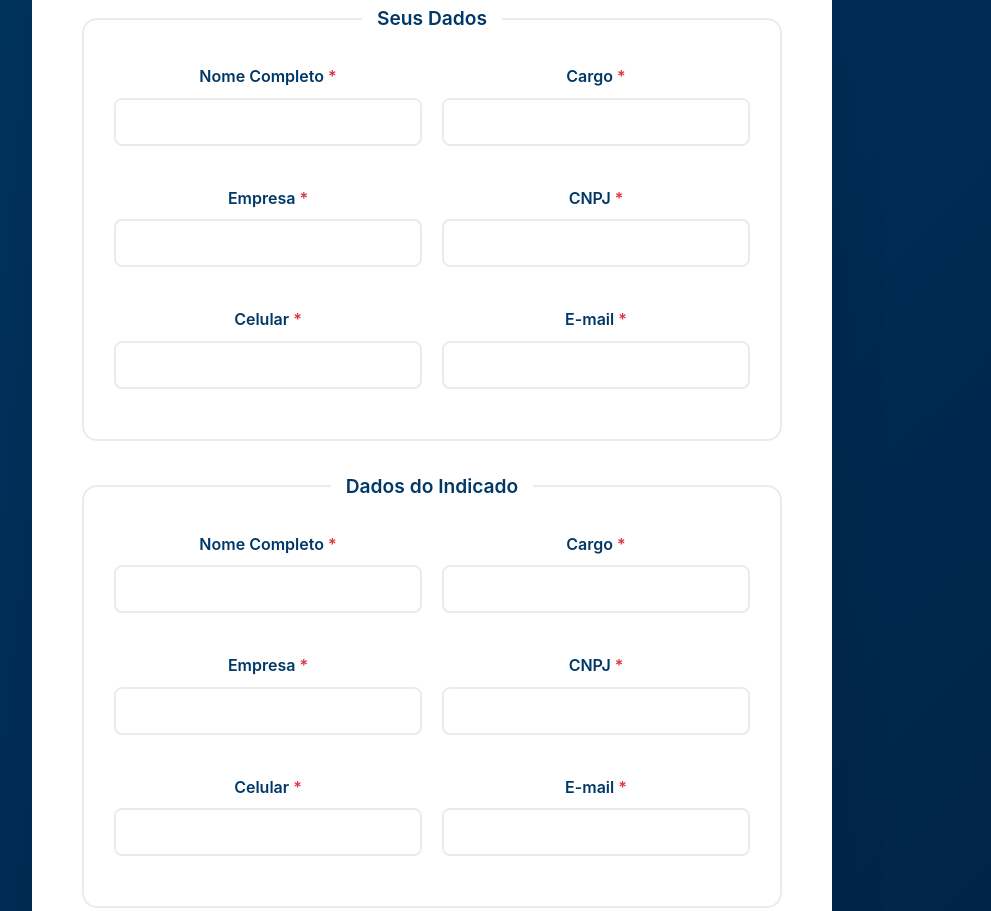
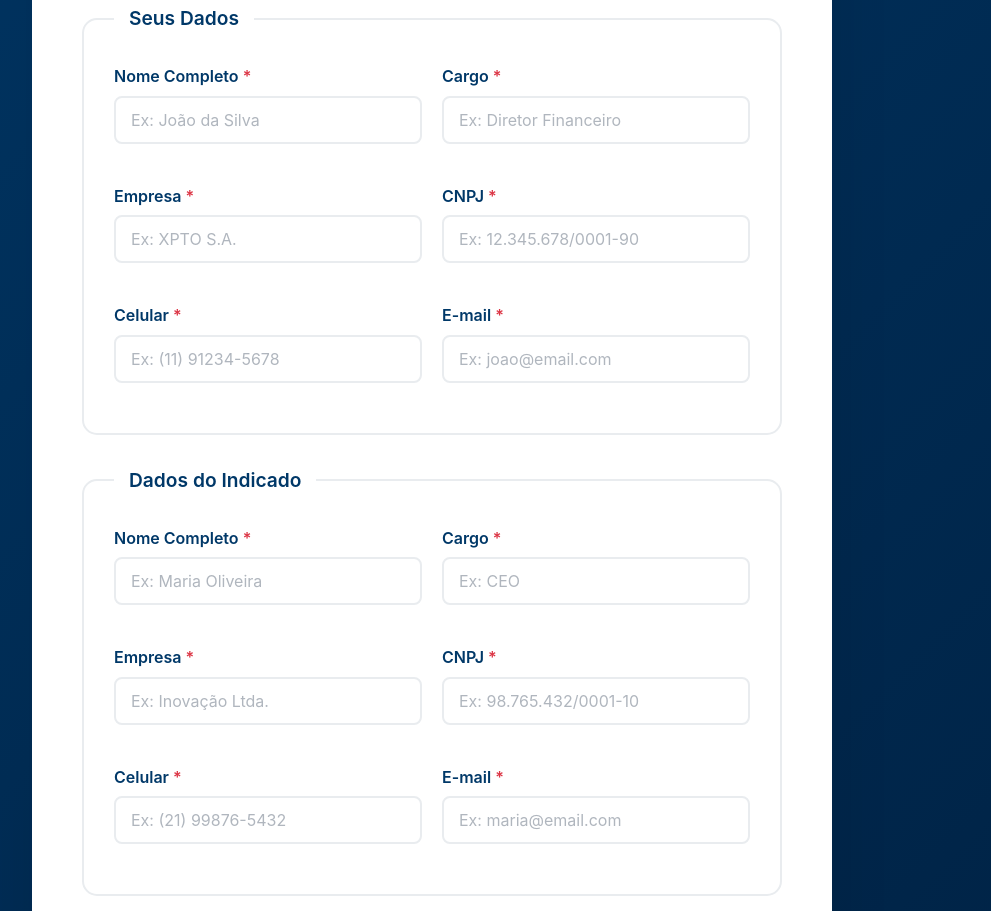
Before and after one commit to JoaoFBMS/BMS-Conecta, a plain HTML site: page index.html in a window 1280 px wide. Shown: the part 2882-3793 px from the top of the page, without its empty margins (208-1199 px from the left). Drawn offline with Linux system fonts and the light colour scheme.

Commit message:
alteração no formulario alinhamento mais exemplos

```diff
--- a/css/styles.css
+++ b/css/styles.css
@@ -417,9 +417,18 @@ h2::after {
     box-shadow: 0 20px 60px rgba(0, 0, 0, 0.1);
 }
 
+.form-container, .form-header, .form-title, .form-grid, .form-group, .form-group label, .form-group input, .form-group textarea, .form-group select {
+    text-align: left !important;
+    justify-content: flex-start !important;
+    align-items: flex-start !important;
+}
+
 .form-header {
-    text-align: center;
     margin-bottom: 40px;
+}
+
+.form-title {
+    margin-bottom: 20px;
 }
 
 .form-header h3 {
@@ -448,10 +457,16 @@ h2::after {
 }
 
 .form-group label {
+    text-align: left !important;
     display: block;
-    margin-bottom: 8px;
+    margin-bottom: 6px;
     font-weight: 600;
     color: var(--azul-escuro);
+}
+
+.form-group input::placeholder {
+    color: #b0b6be;
+    opacity: 1;
 }
 
 .form-group input,
--- a/index.html
+++ b/index.html
@@ -191,27 +191,27 @@
 					<div class="form-grid">
 					  <div class="form-group">
 						<label for="seu-nome">Nome Completo <span style="color: #dc3545;">*</span></label>
-						<input type="text" id="seu-nome" name="seu_nome" required>
+						<input type="text" id="seu-nome" name="seu_nome" required placeholder="Ex: João da Silva">
 					  </div>
 					  <div class="form-group">
 						<label for="seu-cargo">Cargo <span style="color: #dc3545;">*</span></label>
-						<input type="text" id="seu-cargo" name="seu_cargo" required>
+						<input type="text" id="seu-cargo" name="seu_cargo" required placeholder="Ex: Diretor Financeiro">
 					  </div>
 					  <div class="form-group">
 						<label for="sua-empresa">Empresa <span style="color: #dc3545;">*</span></label>
-						<input type="text" id="sua-empresa" name="sua_empresa" required>
+						<input type="text" id="sua-empresa" name="sua_empresa" required placeholder="Ex: XPTO S.A.">
 					  </div>
 					  <div class="form-group">
 						<label for="seu-cnpj">CNPJ <span style="color: #dc3545;">*</span></label>
-						<input type="text" id="seu-cnpj" name="seu_cnpj" required>
+						<input type="text" id="seu-cnpj" name="seu_cnpj" required placeholder="Ex: 12.345.678/0001-90">
 					  </div>
 					  <div class="form-group">
 						<label for="seu-celular">Celular <span style="color: #dc3545;">*</span></label>
-						<input type="tel" id="seu-celular" name="seu_celular" required>
+						<input type="tel" id="seu-celular" name="seu_celular" required placeholder="Ex: (11) 91234-5678">
 					  </div>
 					  <div class="form-group">
 						<label for="seu-email">E-mail <span style="color: #dc3545;">*</span></label>
-						<input type="email" id="seu-email" name="seu_email" required>
+						<input type="email" id="seu-email" name="seu_email" required placeholder="Ex: joao@email.com">
 					  </div>
 					</div>
 				  </fieldset>
@@ -221,27 +221,27 @@
 					<div class="form-grid">
 					  <div class="form-group">
 						<label for="indicado-nome">Nome Completo <span style="color: #dc3545;">*</span></label>
-						<input type="text" id="indicado-nome" name="indicado_nome" required>
+						<input type="text" id="indicado-nome" name="indicado_nome" required placeholder="Ex: Maria Oliveira">
 					  </div>
 					  <div class="form-group">
 						<label for="indicado-cargo">Cargo <span style="color: #dc3545;">*</span></label>
-						<input type="text" id="indicado-cargo" name="indicado_cargo" required>
+						<input type="text" id="indicado-cargo" name="indicado_cargo" required placeholder="Ex: CEO">
 					  </div>
 					  <div class="form-group">
 						<label for="indicado-empresa">Empresa <span style="color: #dc3545;">*</span></label>
-						<input type="text" id="indicado-empresa" name="indicado_empresa" required>
+						<input type="text" id="indicado-empresa" name="indicado_empresa" required placeholder="Ex: Inovação Ltda.">
 					  </div>
 					  <div class="form-group">
 						<label for="indicado-cnpj">CNPJ <span style="color: #dc3545;">*</span></label>
-						<input type="text" id="indicado-cnpj" name="indicado_cnpj" required>
+						<input type="text" id="indicado-cnpj" name="indicado_cnpj" required placeholder="Ex: 98.765.432/0001-10">
 					  </div>
 					  <div class="form-group">
 						<label for="indicado-celular">Celular <span style="color: #dc3545;">*</span></label>
-						<input type="tel" id="indicado-celular" name="indicado_celular" required>
+						<input type="tel" id="indicado-celular" name="indicado_celular" required placeholder="Ex: (21) 99876-5432">
 					  </div>
 					  <div class="form-group">
 						<label for="indicado-email">E-mail <span style="color: #dc3545;">*</span></label>
-						<input type="email" id="indicado-email" name="indicado_email" required>
+						<input type="email" id="indicado-email" name="indicado_email" required placeholder="Ex: maria@email.com">
 					  </div>
 					</div>
 				  </fieldset>
--- a/js/main.js
+++ b/js/main.js
@@ -435,12 +435,12 @@ function handleFormSubmit(e) {
 
 // Função específica para o formulário de indicação
 async function handleIndicacaoForm(form, submitButton) {
-    const scriptURL = "https://script.google.com/macros/s/AKfycbzZyq-Spp4daGjvuwXl_EcwzIxGU-tvfEqgtclZaEEGn-sAiKir6Sxh23V_II7rPrK8gQ/exec";
+    const scriptURL = "https://script.google.com/macros/s/AKfycbzCtpeHnh4X2ImTofZreRYhgap6PW5scCankirqvxKqJWKBlWWKlDhD70YDduZRh6kh/exec";
 
     // Validar todos os campos obrigatórios
     const requiredFields = [
         'seu-nome', 'seu-cargo', 'sua-empresa', 'seu-cnpj', 'seu-celular',
-        'indicado-nome', 'indicado-cargo', 'indicado-empresa', 'indicado-cnpj', 'indicado-celular'
+        'indicado-nome', 'indicado-cargo', 'indicado-empresa', 'indicado-cnpj', 'indicado-celular', 'indicado-email'
     ];
 
     let isValid = true;
```
